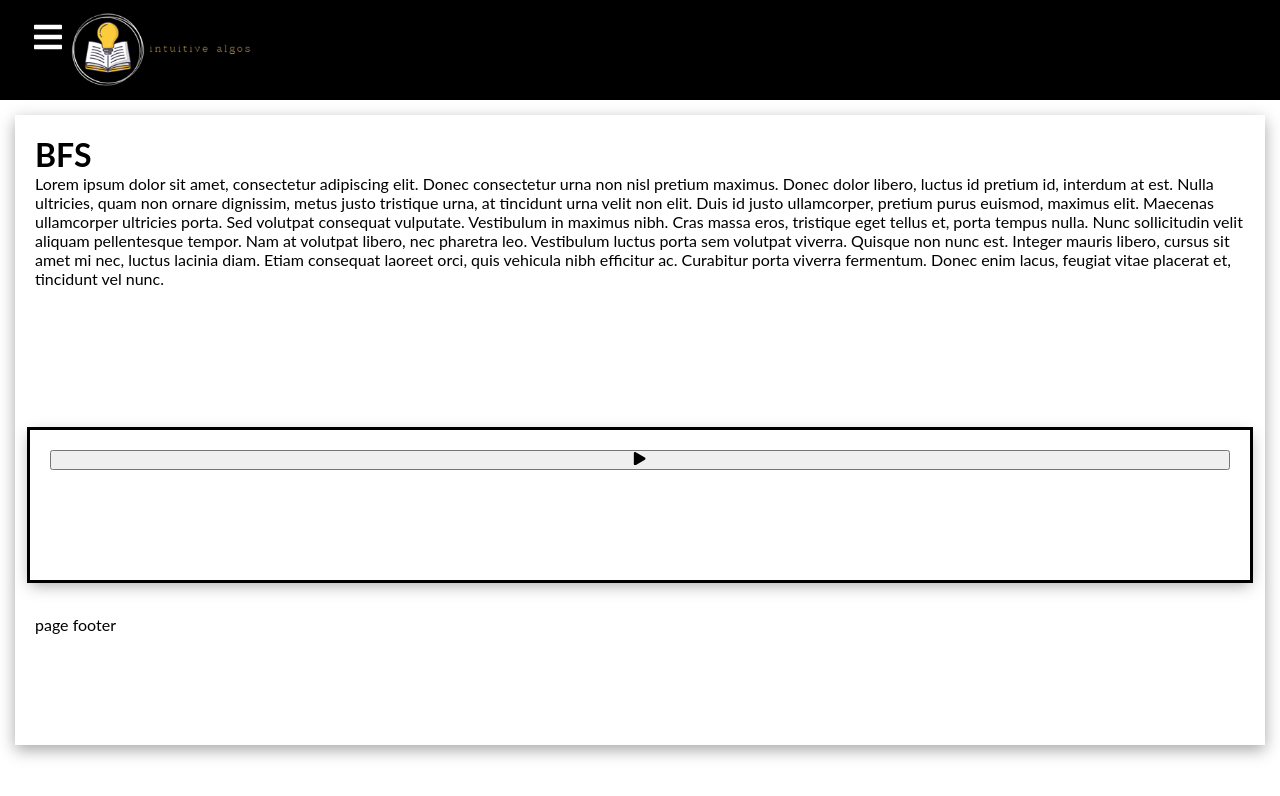
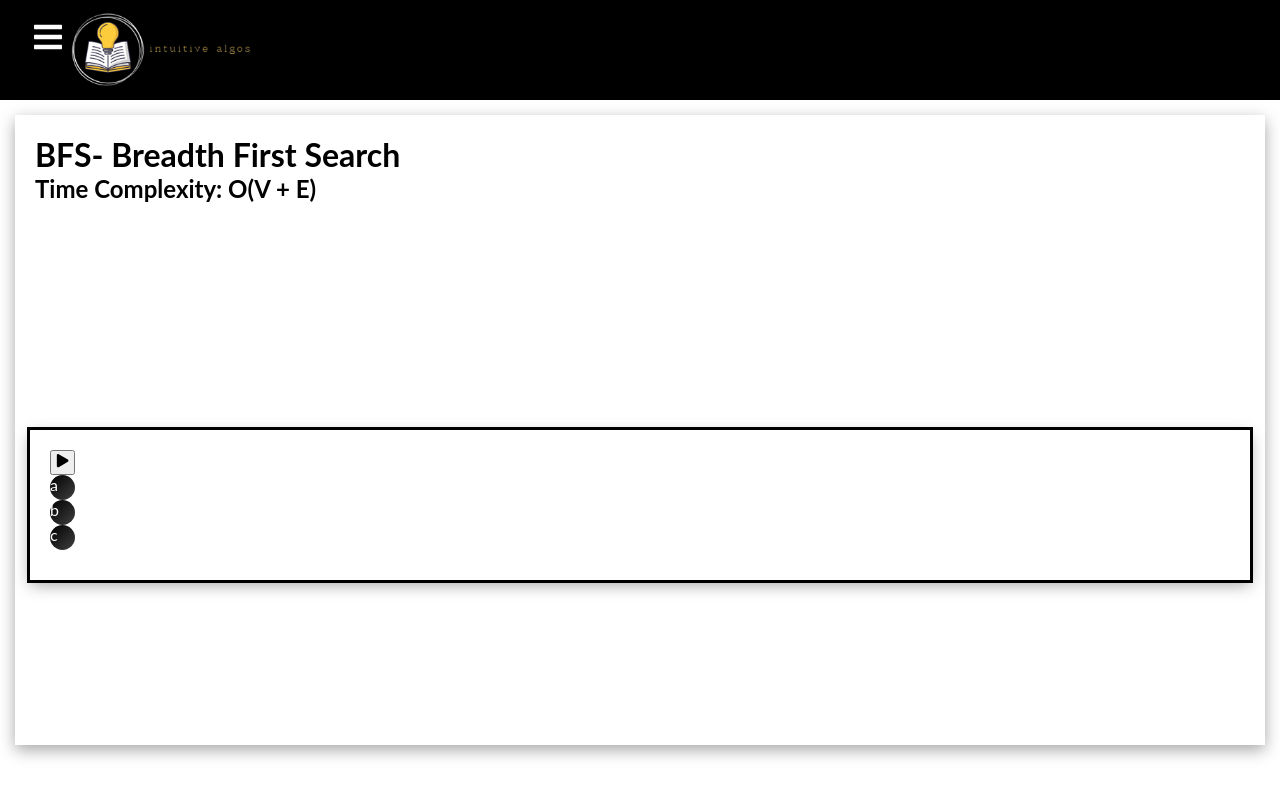
Before and after one commit to andrewk007/seniorProject, a React (Create React App) app in the folder algo-dictionary/: page /bfs in a window 1280 px wide. Shown: the top 796 px of the page. Built offline with nearby package versions, Linux system fonts and the light colour scheme.

Commit message:
Figuring out how to represent graph, basic layout done

```diff
--- a/algo-dictionary/package.json
+++ b/algo-dictionary/package.json
@@ -8,6 +8,7 @@
     "@testing-library/user-event": "^13.5.0",
     "react": "^17.0.2",
     "react-dom": "^17.0.2",
+    "react-height": "^3.0.2",
     "react-icons": "^4.3.1",
     "react-router-dom": "^6.2.1",
     "react-scripts": "5.0.0",
--- /dev/null
+++ b/algo-dictionary/src/components/Graph.js
@@ -0,0 +1,26 @@
+import React from 'react';
+import styled from 'styled-components';
+
+function Graph(){
+  const Node = styled.span`
+  display: block;
+  color:white;
+  border-radius: 100%;
+  height: 25px;
+  width: 25px;
+  margin: 0;
+  background: radial-gradient(circle at 100px 100px, white, #000);
+`;
+
+    const vertices = ['a','b','c'];
+        return (
+            <>
+              {vertices.map(function(name) {
+                  return <Node>{name} </Node>
+              })}
+            </>
+        );
+}
+
+
+export default Graph
--- a/algo-dictionary/src/components/Start.js
+++ b/algo-dictionary/src/components/Start.js
@@ -1,16 +1,20 @@
 import React from 'react';
 import {FaPlay} from "react-icons/fa";
-
+import styled from 'styled-components';
 function Start(){
-
+    const Button = styled.button`
+    width:25px;
+    height:25px;
+  `;
     const handleClick = () =>{
         console.log('hello bro');
     }
         return (
             <>
-            <button onClick = {handleClick}>
+            <Button onClick = {handleClick}>
             <FaPlay/>
-            </button>
+            </Button>
+
             </>
         );
 }
--- a/algo-dictionary/src/pages/AlgoPages/BFS.css
+++ b/algo-dictionary/src/pages/AlgoPages/BFS.css
@@ -17,7 +17,6 @@
     display: flex;
     flex-direction: column;
     box-shadow: rgba(0, 0, 0, 0.35) 0px 5px 15px;
-    margin:15px;
-    outline-style:solid;
-    border-color:black;
+
+
   }
--- a/algo-dictionary/src/pages/AlgoPages/BFS.js
+++ b/algo-dictionary/src/pages/AlgoPages/BFS.js
@@ -1,24 +1,25 @@
 import React,{Component} from 'react'
 import '../AlgoPages/BFS.css'
 import Start from '../../components/Start';
-
-
+import Graph from '../../components/Graph';
+import {ReactHeight} from 'react-height';
 function BFS(){
         return (
             <div class="wrapper">
        <header class="page-header">
-           <h1> BFS</h1>
-         <p>Lorem ipsum dolor sit amet, consectetur adipiscing elit. Donec consectetur urna non nisl pretium maximus. Donec dolor libero, luctus id pretium id, interdum at est. Nulla ultricies, quam non ornare dignissim, metus justo tristique urna, at tincidunt urna velit non elit. Duis id justo ullamcorper, pretium purus euismod, maximus elit. Maecenas ullamcorper ultricies porta. Sed volutpat consequat vulputate. Vestibulum in maximus nibh. Cras massa eros, tristique eget tellus et, porta tempus nulla. Nunc sollicitudin velit aliquam pellentesque tempor. Nam at volutpat libero, nec pharetra leo. Vestibulum luctus porta sem volutpat viverra. Quisque non nunc est. Integer mauris libero, cursus sit amet mi nec, luctus lacinia diam. Etiam consequat laoreet orci, quis vehicula nibh efficitur ac. Curabitur porta viverra fermentum. Donec enim lacus, feugiat vitae placerat et, tincidunt vel nunc.</p>
+           <h1> BFS- Breadth First Search</h1>
+           <h2> Time Complexity: O(V + E) </h2>
+         <p></p>
        </header>
        <main class="page-main">
        </main>
+       <div class = 'algo-box'>
 
-       <div class="algo-box">
        <Start/>
+      <Graph/>
 
-       </div>
+      </div>
        <footer class="page-footer">
-        <p>page footer</p>
        </footer>
      </div>
          );
--- a/algo-dictionary/src/pages/AlgoPages/ShortestPath.js
+++ b/algo-dictionary/src/pages/AlgoPages/ShortestPath.js
@@ -6,19 +6,21 @@ function ShortestPath() {
       <div class="wrapper">
       <header class="page-header">
           <h1> Shortest Path</h1>
-          <p>Lorem ipsum dolor sit amet, consectetur adipiscing elit. Donec consectetur urna non nisl pretium maximus. Donec dolor libero, luctus id pretium id, interdum at est. Nulla ultricies, quam non ornare dignissim, metus justo tristique urna, at tincidunt urna velit non elit. Duis id justo ullamcorper, pretium purus euismod, maximus elit. Maecenas ullamcorper ultricies porta. Sed volutpat consequat vulputate. Vestibulum in maximus nibh. Cras massa eros, tristique eget tellus et, porta tempus nulla. Nunc sollicitudin velit aliquam pellentesque tempor. Nam at volutpat libero, nec pharetra leo. Vestibulum luctus porta sem volutpat viverra. Quisque non nunc est. Integer mauris libero, cursus sit amet mi nec, luctus lacinia diam. Etiam consequat laoreet orci, quis vehicula nibh efficitur ac. Curabitur porta viverra fermentum. Donec enim lacus, feugiat vitae placerat et, tincidunt vel nunc.</p>
+          <h2> Time Complexity: </h2>
+        <p></p>
       </header>
       <main class="page-main">
-          <p> main</p>
       </main>
-        <div class="algo-box">
-      <p> here is the graph visual</p>
+      <div class = 'algo-box'>
+
+
+
      </div>
       <footer class="page-footer">
-         <p>page footer</p>
       </footer>
     </div>
         );
+
 }
 
 export default ShortestPath
```
Also changed, not shown: algo-dictionary/src/components/Node.js (deleted), 1 other file (tests, documents, lock files or other folders). Lines whose indentation alone changed are shown as unchanged.
